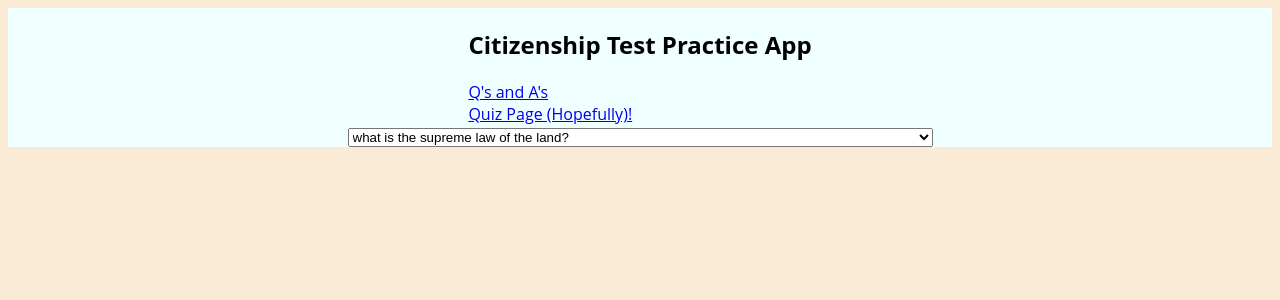
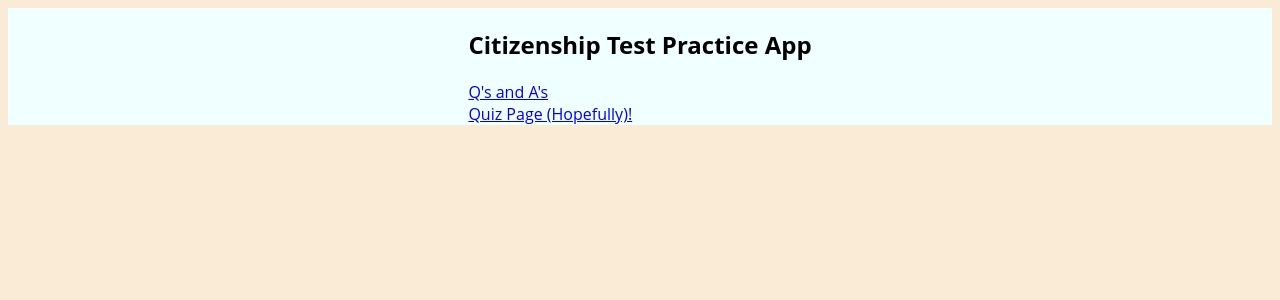
Before and after one commit to mmaustin/citizenship-questions-answers, a React (Create React App) app in the folder citizenship-frontend/: page /questions/dropbox in a window 1280 px wide. Shown: the top 300 px of the page. Built offline with nearby package versions, Linux system fonts and the light colour scheme.

Commit message:
commented out code that displayed questions in a dropbox

```diff
--- a/citizenship-frontend/src/features/questions/QuestionsDropBox.js
+++ b/citizenship-frontend/src/features/questions/QuestionsDropBox.js
@@ -3,18 +3,18 @@ import { useSelector } from 'react-redux'
 
 export const QuestionsDropBox = () => {
     const questions = useSelector(state => state.questions)
-    const listQuestions = questions.map((q, idx) => (
-       // <div key={idx}>
+    /*const listQuestions = questions.map((q, idx) => (
             <option key={idx} value={q.question}>{q.question}</option>
-        //</div>
-    ))
+    ))*/
 
     return(
-        <form>
+        <>
+        </>
+        /*<form>
             <select>
                 {listQuestions}
             </select>
-        </form>
+        </form>*/
     )
 
 }
```
